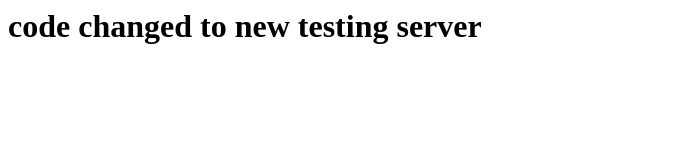
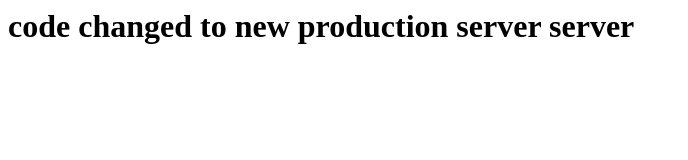
Before and after one commit to uday7095/sitegrounddemo, a plain HTML site: page index.html in a window 1280 px wide. Shown: the whole page, without its empty margins (0-688 px from the left). Drawn offline with Linux system fonts and the light colour scheme.

Commit message:
Update index.html

```diff
--- a/index.html
+++ b/index.html
@@ -1,5 +1,5 @@
 <html>
 <body>
-    <h1>code changed to new testing server</h1>
+    <h1>code changed to new production server server</h1>
 </body>
 </html>
```
